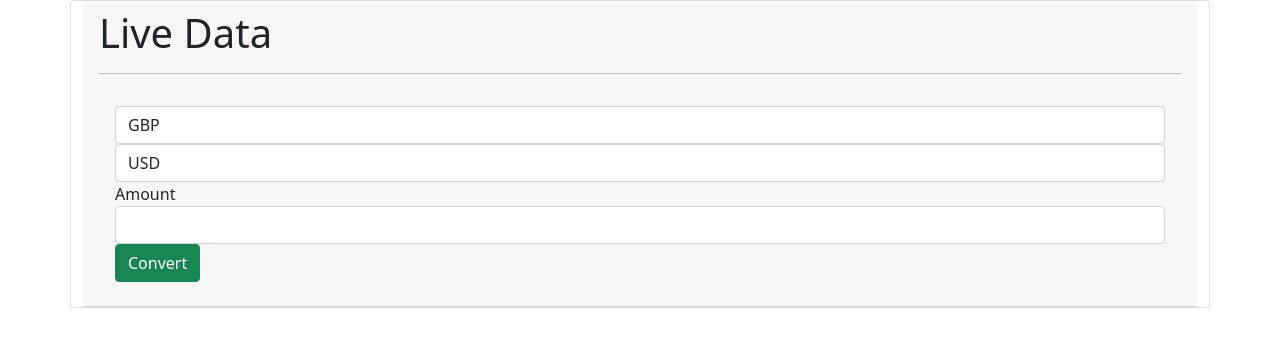
After one commit to AustinChris1/crypto-live-data-feeds, a PHP site: page /currencyconverter.php in a window 1280 px wide. The commit adds this page. Shown: the top 347 px of the page. Run offline with PHP 8.4, Linux system fonts and the light colour scheme.

Commit message:
Currency converter

```diff
--- /dev/null
+++ b/currencyconverter.php
@@ -0,0 +1,53 @@
+<?php
+if(isset($_POST['convert'])){
+    $from = $_POST['from_currency'];
+    $to = $_POST['to_currency'];
+    $amount = $_POST['amount'];
+
+    $string = $from ."_".$to;
+    $curl = curl_init();
+    curl_setopt_array($curl, array(
+        CURLOPT_URL => "https://free.currencyconverterapi.com/api/v5/convert?q=$string&compact=ultra",
+        CURLOPT_RETURNTRANSFER => 1
+    ));
+
+    $response = curl_exec($curl);
+    echo "<pre>";
+    print_r($response);
+    $response = json_decode($response, true);
+    $rate = $response[$string];
+    $total = $rate * $amount;
+}
+
+
+include "message.php";
+?>
+<form action="" method="post">
+    <div class="form-group">
+<!-- <label for="">From</label> -->
+<select name="from_currency" class="form-control">
+<option name="from" value="GBP" class="form-control">GBP</option>
+<option name="from" value="USD" class="form-control">USD</option>
+<option name="from" value="NGN" class="form-control">NGN</option>
+<option name="from" value="CAD" class="form-control">CAD</option>
+</select>
+
+<select name="to_currency" class="form-control">
+<option name="to" value="USD" class="form-control">USD</option>
+<option name="to" value="GBP" class="form-control">GBP</option>
+<option name="to" value="NGN" class="form-control">NGN</option>
+<option name="to" value="CAD" class="form-control">CAD</option>
+</select>
+
+    <!-- <label for="">To</label>
+    <input type="text" name="to" class="form-control"> -->
+
+    <label for="">Amount</label>
+    <input type="text" name="amount" class="form-control">
+</div>
+<input type="submit" value="Convert" name="convert" class="btn btn-success">
+</form>
+<?php
+include "footer.php";
+
+?>
```
Also changed, not shown: footer.php (added, +8 -0 lines), index.php (+1 -8 lines), marketdata.php (+2 -8 lines).
